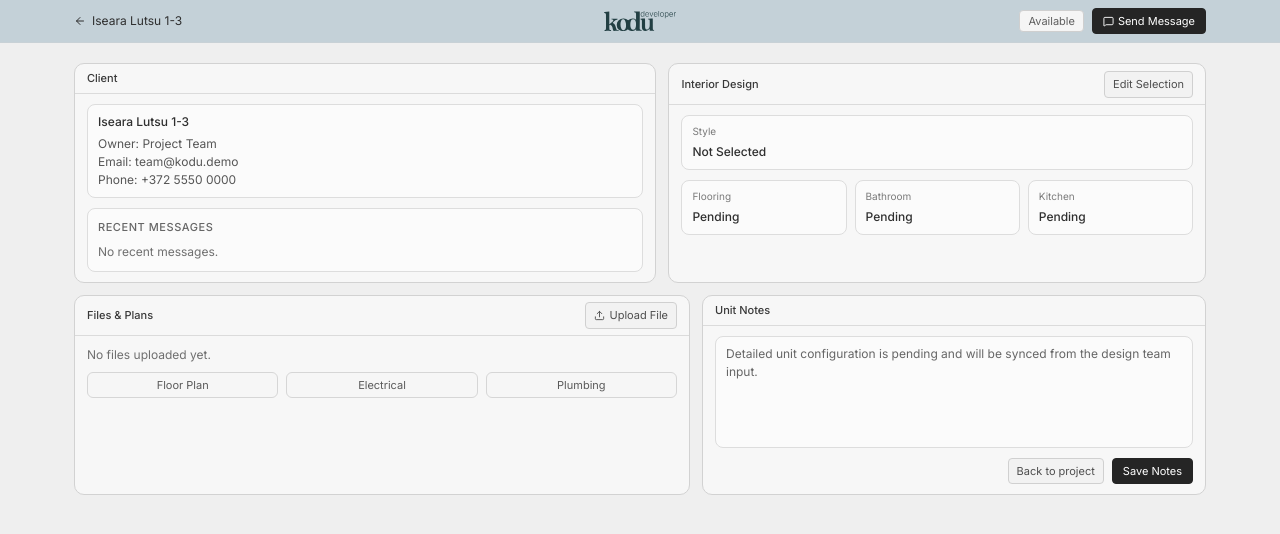
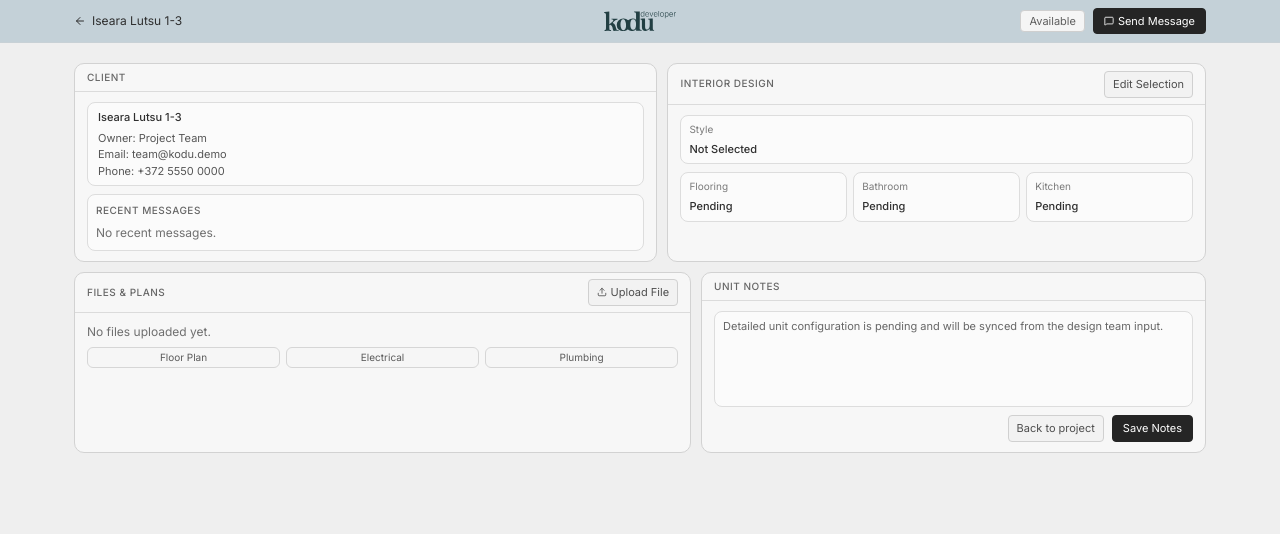
Before and after one commit to punane06/KoDuDemo, a Next.js app: page /anu/proj-iseara-lutsu/unit-1-3 in a window 1280 px wide. Shown: the top 534 px of the page. Built offline with nearby package versions, Linux system fonts and the light colour scheme.

Commit message:
Compact Anu unit view spacing and controls

```diff
--- a/src/app/anu/[projectId]/[unitId]/page.tsx
+++ b/src/app/anu/[projectId]/[unitId]/page.tsx
@@ -48,34 +48,34 @@ export default async function UnitDetailPage({ params }: UnitDetailPageProps) {
       backHref={`/anu/${projectId}`}
       actions={
         <div className="flex items-center gap-2">
-          <span className={anuControls.subtlePill}>
+          <span className={`${anuControls.subtlePill} px-1.5 py-0.5 text-[10px]`}>
             {unit.status}
           </span>
-          <button className={anuControls.primaryButton}>
-            <MessageSquare size={11} />
+          <button className={`${anuControls.primaryButton} px-2 py-0.5 text-[10px]`}>
+            <MessageSquare size={10} />
             Send Message
           </button>
         </div>
       }
     >
-      <div className="space-y-3">
-        <div className="grid gap-3 lg:grid-cols-[1.04fr_0.96fr]">
-          <AnuPanel title="Client" contentClassName="space-y-2.5">
-            <div className="rounded-[8px] border border-[#dddddd] bg-[#fbfbfb] px-2.5 py-2 text-[12px] text-[#565656]">
-              <p className="text-[12px] font-medium text-[#2f2f2f]">{detail.clientName}</p>
+      <div className="space-y-2.5">
+        <div className="grid gap-2.5 lg:grid-cols-[1.04fr_0.96fr]">
+          <AnuPanel title="Client" titleClassName="text-[10px] uppercase tracking-[0.05em] text-[#666666]" contentClassName="space-y-2">
+            <div className="rounded-[8px] border border-[#dddddd] bg-[#fbfbfb] px-2.5 py-1.5 text-[11px] text-[#565656]">
+              <p className="text-[11px] font-medium text-[#2f2f2f]">{detail.clientName}</p>
               <p className="mt-1">Owner: {detail.ownerName}</p>
               <p>Email: {detail.ownerEmail}</p>
               <p>Phone: {detail.ownerPhone}</p>
             </div>
 
-            <div className="rounded-[8px] border border-[#dddddd] bg-[#fbfbfb] p-2.5">
-              <p className="mb-2 text-[11px] font-medium uppercase tracking-[0.05em] text-[#666666]">Recent Messages</p>
-              <div className="space-y-2">
+            <div className="rounded-[8px] border border-[#dddddd] bg-[#fbfbfb] p-2">
+              <p className="mb-1.5 text-[10px] font-medium uppercase tracking-[0.05em] text-[#666666]">Recent Messages</p>
+              <div className="space-y-1.5">
                 {detail.recentMessages.length > 0 ? detail.recentMessages.map((message) => (
-                  <article key={message.id} className="rounded-[6px] border border-[#e3e3e3] bg-[#f6f6f6] p-2">
-                    <p className="text-[12px] font-medium text-[#343434]">{message.author}</p>
-                    <p className="text-[11px] leading-tight text-[#717171]">{message.text}</p>
-                    <p className="mt-1 text-[10px] text-[#8a8a8a]">{message.time}</p>
+                  <article key={message.id} className="rounded-[6px] border border-[#e3e3e3] bg-[#f6f6f6] p-1.5">
+                    <p className="text-[11px] font-medium text-[#343434]">{message.author}</p>
+                    <p className="text-[10px] leading-tight text-[#717171]">{message.text}</p>
+                    <p className="mt-1 text-[9px] text-[#8a8a8a]">{message.time}</p>
                   </article>
                 )) : <p className={anuText.body}>No recent messages.</p>}
               </div>
@@ -84,76 +84,78 @@ export default async function UnitDetailPage({ params }: UnitDetailPageProps) {
 
           <AnuPanel
             title="Interior Design"
-            action={<button className={anuControls.subtleButton}>Edit Selection</button>}
-            contentClassName="space-y-2.5"
+            titleClassName="text-[10px] uppercase tracking-[0.05em] text-[#666666]"
+            action={<button className={`${anuControls.subtleButton} px-1.5 py-0.5 text-[10px]`}>Edit Selection</button>}
+            contentClassName="space-y-2"
           >
-            <div className="rounded-[8px] border border-[#dddddd] bg-[#fbfbfb] px-2.5 py-2">
+            <div className="rounded-[8px] border border-[#dddddd] bg-[#fbfbfb] px-2 py-1.5">
               <p className={anuText.micro}>Style</p>
-              <p className="mt-1 text-[12px] font-medium text-[#2f2f2f]">{detail.style}</p>
+              <p className="mt-1 text-[11px] font-medium text-[#2f2f2f]">{detail.style}</p>
             </div>
 
-            <div className="grid gap-2 sm:grid-cols-3">
-              <div className="rounded-[8px] border border-[#dddddd] bg-[#fbfbfb] px-2.5 py-2">
+            <div className="grid gap-1.5 sm:grid-cols-3">
+              <div className="rounded-[8px] border border-[#dddddd] bg-[#fbfbfb] px-2 py-1.5">
                 <p className={anuText.micro}>Flooring</p>
-                <p className="mt-1 text-[12px] font-medium text-[#2f2f2f]">{detail.flooring}</p>
+                <p className="mt-1 text-[11px] font-medium text-[#2f2f2f]">{detail.flooring}</p>
               </div>
-              <div className="rounded-[8px] border border-[#dddddd] bg-[#fbfbfb] px-2.5 py-2">
+              <div className="rounded-[8px] border border-[#dddddd] bg-[#fbfbfb] px-2 py-1.5">
                 <p className={anuText.micro}>Bathroom</p>
-                <p className="mt-1 text-[12px] font-medium text-[#2f2f2f]">{detail.bathroom}</p>
+                <p className="mt-1 text-[11px] font-medium text-[#2f2f2f]">{detail.bathroom}</p>
               </div>
-              <div className="rounded-[8px] border border-[#dddddd] bg-[#fbfbfb] px-2.5 py-2">
+              <div className="rounded-[8px] border border-[#dddddd] bg-[#fbfbfb] px-2 py-1.5">
                 <p className={anuText.micro}>Kitchen</p>
-                <p className="mt-1 text-[12px] font-medium text-[#2f2f2f]">{detail.kitchen}</p>
+                <p className="mt-1 text-[11px] font-medium text-[#2f2f2f]">{detail.kitchen}</p>
               </div>
             </div>
           </AnuPanel>
         </div>
 
-        <div className="grid gap-3 lg:grid-cols-[1.1fr_0.9fr]">
+        <div className="grid gap-2.5 lg:grid-cols-[1.1fr_0.9fr]">
           <AnuPanel
             title="Files & Plans"
+            titleClassName="text-[10px] uppercase tracking-[0.05em] text-[#666666]"
             action={
-              <button className={`inline-flex items-center gap-1 ${anuControls.subtleButton}`}>
-                <Upload size={11} />
+              <button className={`inline-flex items-center gap-1 px-1.5 py-0.5 text-[10px] ${anuControls.subtleButton}`}>
+                <Upload size={10} />
                 Upload File
               </button>
             }
-            contentClassName="space-y-2"
+            contentClassName="space-y-1.5"
           >
             {detail.files.map((file) => (
-              <article key={file.id} className="flex items-center justify-between rounded-[8px] border border-[#dddddd] bg-[#fbfbfb] px-2.5 py-2">
+              <article key={file.id} className="flex items-center justify-between rounded-[8px] border border-[#dddddd] bg-[#fbfbfb] px-2 py-1.5">
                 <div>
-                  <p className="text-[12px] font-medium text-[#313131]">{file.title}</p>
-                  <p className="text-[11px] text-[#787878]">{file.date}</p>
+                  <p className="text-[11px] font-medium text-[#313131]">{file.title}</p>
+                  <p className="text-[10px] text-[#787878]">{file.date}</p>
                 </div>
-                <button className={anuControls.subtleButton}>Download</button>
+                <button className={`${anuControls.subtleButton} px-1.5 py-0.5 text-[10px]`}>Download</button>
               </article>
             ))}
 
             {detail.files.length === 0 ? <p className={anuText.body}>No files uploaded yet.</p> : null}
 
-            <div className="grid gap-2 sm:grid-cols-3">
+            <div className="grid gap-1.5 sm:grid-cols-3">
               {detail.quickUploads.map((item) => (
-                <button key={item} className="rounded-[6px] border border-[#d6d6d6] bg-[#f6f6f6] px-2 py-1 text-[11px] text-[#5a5a5a]">
+                <button key={item} className="rounded-[6px] border border-[#d6d6d6] bg-[#f6f6f6] px-2 py-0.5 text-[10px] text-[#5a5a5a]">
                   {item}
                 </button>
               ))}
             </div>
           </AnuPanel>
 
-          <AnuPanel title="Unit Notes" contentClassName="space-y-2.5">
-            <div className="min-h-28 rounded-[8px] border border-[#dddddd] bg-[#fbfbfb] px-2.5 py-2 text-[12px] text-[#666666]">
+          <AnuPanel title="Unit Notes" titleClassName="text-[10px] uppercase tracking-[0.05em] text-[#666666]" contentClassName="space-y-2">
+            <div className="min-h-24 rounded-[8px] border border-[#dddddd] bg-[#fbfbfb] px-2 py-1.5 text-[11px] text-[#666666]">
               {detail.notes}
             </div>
 
             <div className="flex justify-end gap-2">
               <Link
                 href={`/anu/${projectId}`}
-                className={anuControls.subtleButton}
+                className={`${anuControls.subtleButton} px-1.5 py-0.5 text-[10px]`}
               >
                 Back to project
               </Link>
-              <button className={anuControls.primaryButton}>Save Notes</button>
+              <button className={`${anuControls.primaryButton} px-2 py-0.5 text-[10px]`}>Save Notes</button>
             </div>
           </AnuPanel>
         </div>
```
